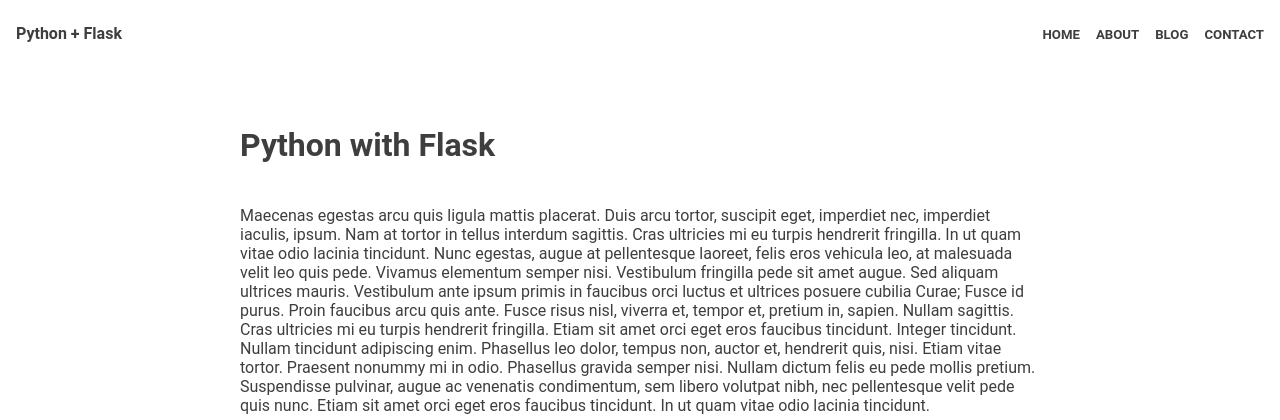
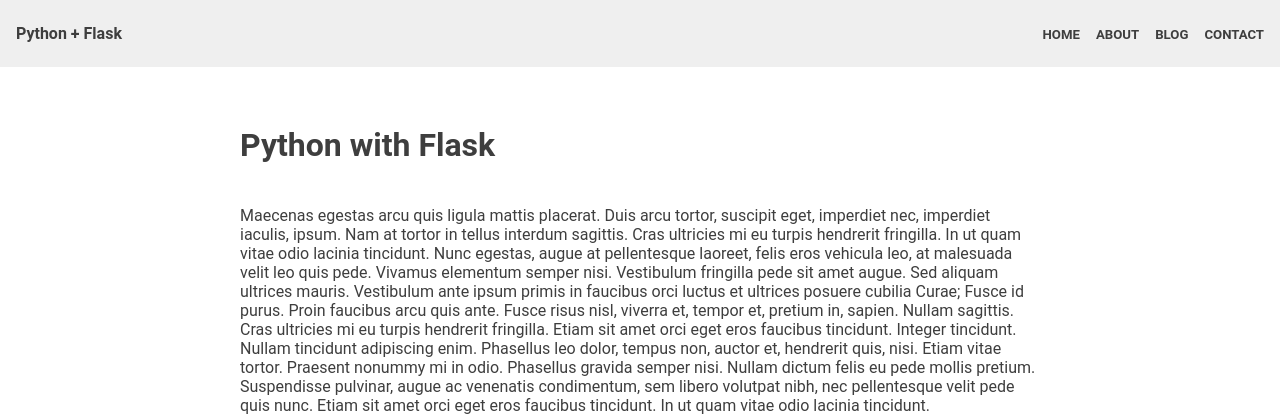
Before and after one commit to rindoshingen/Python-with-Flask, a Flask app: page / in a window 1280 px wide. Shown: the top 420 px of the page. Run offline with Flask 3, Linux system fonts and the light colour scheme.

Commit message:
Fixed nav css error

```diff
--- a/templates/nav.html
+++ b/templates/nav.html
@@ -4,7 +4,7 @@
 		justify-content: space-between;
 		padding: 0.5rem 1rem;
 		align-items: center;
-		background: color; #efefef;
+		background-color: #efefef;
 
 		& a.brand-logo {
 			text-decoration: none;
```
